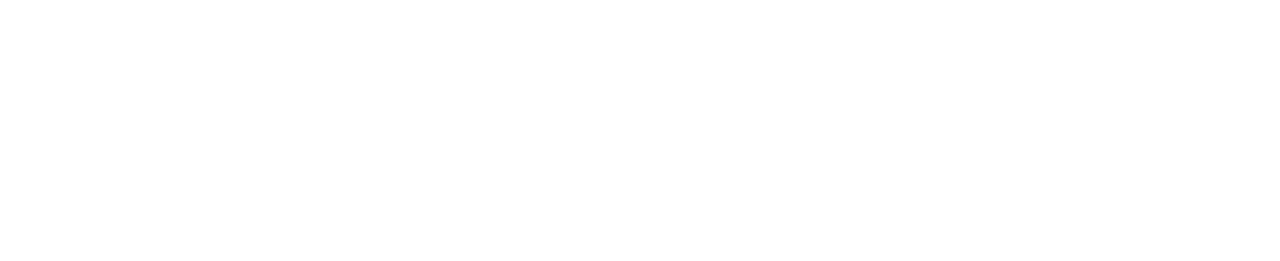
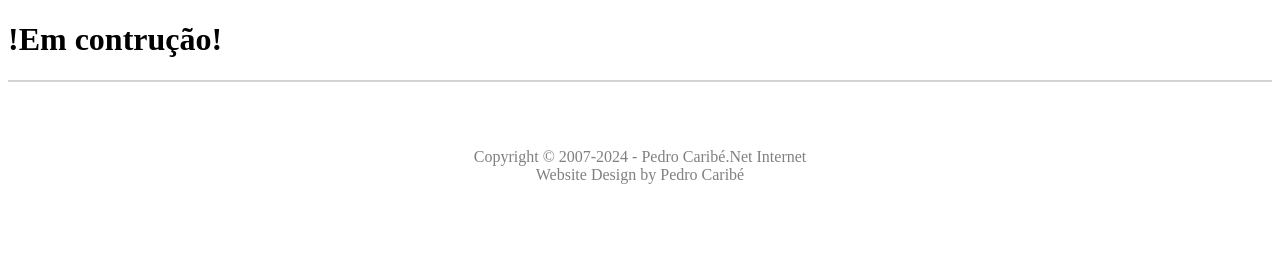
Before and after one commit to Pedro-Caribe/DJW, a plain HTML site: page Meu Site/Sobre.html in a window 1280 px wide. Drawn offline with Linux system fonts and the light colour scheme; files that its build step writes are made by us from their sources.

Commit message:
Melhorias

```diff
--- /dev/null
+++ b/Meu Site/CSS/css.contato.css
@@ -0,0 +1,6 @@
+footer {
+    padding: 50px;
+    text-align: center;
+    color: gray;
+    border-top: 2px solid lightgray;
+}
--- /dev/null
+++ b/Meu Site/CSS/css.sobre.css
@@ -0,0 +1,6 @@
+footer {
+    padding: 50px;
+    text-align: center;
+    color: gray;
+    border-top: 2px solid lightgray;
+}
--- a/Meu Site/Contato.html
+++ b/Meu Site/Contato.html
@@ -0,0 +1,16 @@
+<!DOCTYPE html>
+<html lang="pt-BR">
+<head>
+    <meta charset="UTF-8">
+    <meta name="viewport" content="width=device-width, initial-scale=1.0">
+    <title>Contato</title>
+    <link rel="stylesheet" href="css.contato.css">
+</head>
+<body>
+    <h1>!Em contrução!</h1>
+    <footer>
+        <p>Copyright © 2007-2024 - Pedro Caribé.Net Internet<br>
+        Website Design by Pedro Caribé</p>
+    </footer>
+</body>
+</html>
--- a/Meu Site/Sobre.html
+++ b/Meu Site/Sobre.html
@@ -0,0 +1,16 @@
+<!DOCTYPE html>
+<html lang="pt-BR">
+<head>
+    <meta charset="UTF-8">
+    <meta name="viewport" content="width=device-width, initial-scale=1.0">
+    <title>Contato</title>
+    <link rel="stylesheet" href="css.sobre.css">
+</head>
+<body>
+    <h1>!Em contrução!</h1>
+    <footer>
+        <p>Copyright © 2007-2024 - Pedro Caribé.Net Internet<br>
+        Website Design by Pedro Caribé</p>
+    </footer>
+</body>
+</html>
```
Also changed, not shown: Meu Site/CSS/css.home.css (+4 -7 lines), Meu Site/index.html (+9 -11 lines).
